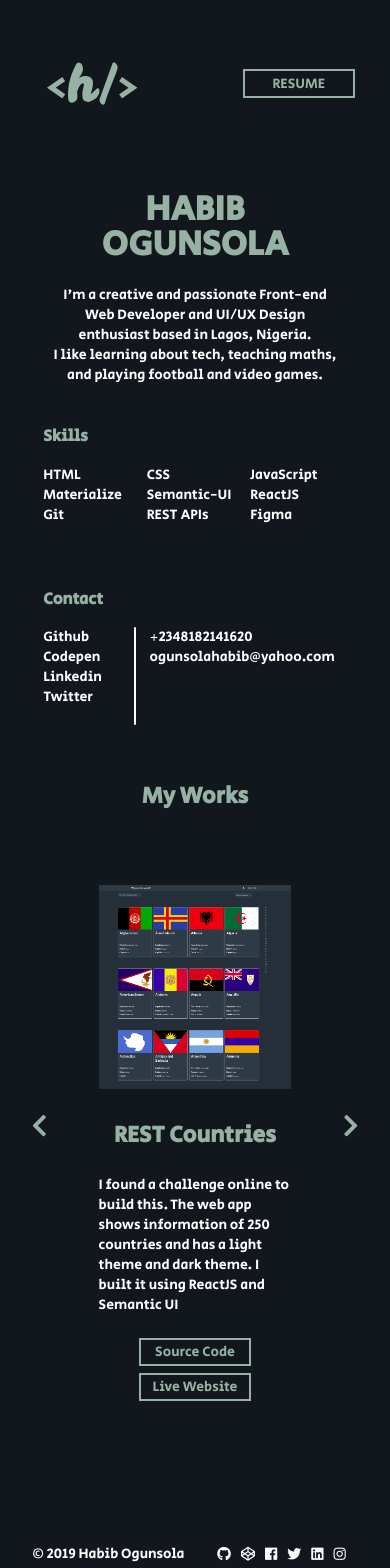
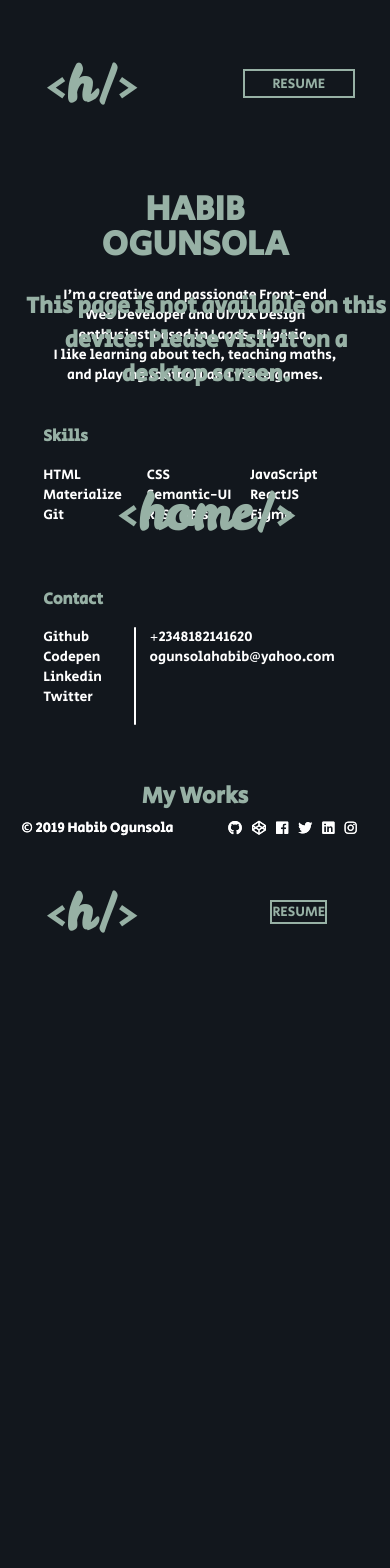
Before and after one commit to ogunsolahabib/portfolio-one, a React (Create React App) app: page / in a window 390 px wide. Shown: the top 1568 px of the page. After the commit the page ends 1076 px from the top, so only its background shows below. Built offline with nearby package versions, Linux system fonts and the light colour scheme.

Commit message:
added N/A message for small screens

```diff
--- a/package.json
+++ b/package.json
@@ -41,5 +41,5 @@
   "bugs": {
     "url": "https://github.com/ogunsolahabib/portfolio-one/issues"
   },
-  "homepage": "https://github.com/ogunsolahabib/portfolio-one#readme"
+  "homepage": "."
 }
--- a/public/style.css
+++ b/public/style.css
@@ -1,7 +1,8 @@
 * {
   box-sizing: border-box;
 }
-html, body{
+html,
+body {
   height: 100%;
 }
 a {
@@ -79,11 +80,12 @@ nav .right {
   min-height: 100%;
   margin-bottom: -40px;
 }
-.matter:after{
-  content:"";
+.matter:after {
+  content: "";
   display: block;
 }
-footer, .matter:after{
+footer,
+.matter:after {
   height: 40px;
 }
 
@@ -183,7 +185,92 @@ footer, .matter:after{
 .arrow i {
   text-align: center;
 }
-
+/* Loader */
+.lds-roller {
+  display: inline-block;
+  position: relative;
+  width: 64px;
+  height: 64px;
+}
+.lds-roller div {
+  animation: lds-roller 1.2s cubic-bezier(0.5, 0, 0.5, 1) infinite;
+  transform-origin: 32px 32px;
+}
+.lds-roller div:after {
+  content: " ";
+  display: block;
+  position: absolute;
+  width: 6px;
+  height: 6px;
+  border-radius: 50%;
+  background: #fff;
+  margin: -3px 0 0 -3px;
+}
+.lds-roller div:nth-child(1) {
+  animation-delay: -0.036s;
+}
+.lds-roller div:nth-child(1):after {
+  top: 50px;
+  left: 50px;
+}
+.lds-roller div:nth-child(2) {
+  animation-delay: -0.072s;
+}
+.lds-roller div:nth-child(2):after {
+  top: 54px;
+  left: 45px;
+}
+.lds-roller div:nth-child(3) {
+  animation-delay: -0.108s;
+}
+.lds-roller div:nth-child(3):after {
+  top: 57px;
+  left: 39px;
+}
+.lds-roller div:nth-child(4) {
+  animation-delay: -0.144s;
+}
+.lds-roller div:nth-child(4):after {
+  top: 58px;
+  left: 32px;
+}
+.lds-roller div:nth-child(5) {
+  animation-delay: -0.18s;
+}
+.lds-roller div:nth-child(5):after {
+  top: 57px;
+  left: 25px;
+}
+.lds-roller div:nth-child(6) {
+  animation-delay: -0.216s;
+}
+.lds-roller div:nth-child(6):after {
+  top: 54px;
+  left: 19px;
+}
+.lds-roller div:nth-child(7) {
+  animation-delay: -0.252s;
+}
+.lds-roller div:nth-child(7):after {
+  top: 50px;
+  left: 14px;
+}
+.lds-roller div:nth-child(8) {
+  animation-delay: -0.288s;
+}
+.lds-roller div:nth-child(8):after {
+  top: 45px;
+  left: 10px;
+}
+/* Loader style ends */
+@keyframes lds-roller {
+  0% {
+    transform: rotate(0deg);
+  }
+  100% {
+    transform: rotate(360deg);
+  }
+}
 .works .work {
   display: grid;
   grid-template-columns: 40% 60%;
@@ -208,8 +295,10 @@ footer, .matter:after{
   display: inline-block;
   margin: 0.5em;
 }
-
-footer{
+.not-available {
+  display: none;
+}
+footer {
   margin-top: 7em;
 }
 
@@ -257,24 +346,25 @@ footer i {
     font-size: 19px;
     vertical-align: middle;
   }
-  .mobile-works{
+  .mobile-works {
     display: none;
   }
 }
-@media only screen and (max-width: 1024px) {
+@media only screen and (max-width: 800px) {
   body {
     padding: 0 2em;
   }
-  nav.main-nav{
+  nav.main-nav {
     grid-template-columns: 40% 20% 40%;
   }
   nav ul,
-  .worksPage header,
-  .worksPage footer,
+  /* .worksPage header,
+  .worksPage footer, */
   .right.arrow-area {
     display: none;
   }
-  .matter, .worksPage {
+  .matter,
+  .worksPage {
     margin: 0.5em auto;
   }
   .name-large {
@@ -287,13 +377,23 @@ footer i {
   .bottom {
     grid-template-rows: 1fr 1fr;
     grid-template-columns: 1fr;
-
   }
   .bottom > * {
     width: 90%;
     padding: 1vw;
   }
-  .mobile-works{
+  .worksPage .matter .works {
+    display: none;
+  }
+  .not-available {
+    display: block;
+    position: absolute;
+    top: 50%;
+    transform: translateY(-50%);
+    text-align: center;
+    font-size: 1.5em;
+  }
+  .mobile-works {
     margin-top: 50px;
   }
 
@@ -310,24 +410,24 @@ footer i {
   .btn-group > * {
     margin: 0.2em;
   }
-  .mobile-works h3{
+  .mobile-works h3 {
     font-size: 23px;
     text-align: center;
   }
-  .mobile-works img{
+
+  .mobile-works img {
     display: block;
     width: auto;
     height: 300px;
     margin: auto;
   }
-  .mobile-works .worksPage{
+  .mobile-works .worksPage {
     margin: auto auto;
   }
-  .dir-btn{
+  .dir-btn {
     position: relative;
-
   }
-  .dir-btn button{
+  .dir-btn button {
     position: absolute;
     top: 5em;
     left: 0;
@@ -337,34 +437,36 @@ footer i {
     font-size: 25px;
   }
   footer {
-    position: static;
-    margin-top: 2em;
+    position: absolute;
+    bottom: 0;
+    left: 0;
+    right: 0;
   }
 }
-@media only screen and (max-width: 500px){
+@media only screen and (max-width: 768px) {
+}
+@media only screen and (max-width: 500px) {
   body {
     padding: 0 1em;
     font-size: 14px;
   }
 
-  .matter, .worksPage {
+  .matter,
+  .worksPage {
     margin: 0.3em auto;
   }
-
 
   .bottom {
     grid-template-rows: 1fr 1fr;
     grid-template-columns: 1fr;
-
   }
-  .bottom #contact ul{
+  .bottom #contact ul {
     grid-template-columns: 30% 5% 55%;
   }
 
-
   .works {
     grid-gap: 0;
-    padding:0;
+    padding: 0;
   }
 
   .btn-group .btn-in {
@@ -374,29 +476,27 @@ footer i {
     width: 8em;
     height: 2em;
   }
-  .mobile-works h3{
+  .mobile-works h3 {
     font-size: 23px;
     text-align: center;
   }
-  .mobile-works img{
+  .mobile-works img {
     display: inline-block;
     width: 100%;
     height: auto;
-
   }
-  .mobile-works button{
+  .mobile-works button {
     display: block;
     width: 100%;
     padding: 0;
   }
-  .mobile-works .worksPage{
+  .mobile-works .worksPage {
     margin: auto auto;
   }
-  .dir-btn{
+  .dir-btn {
     position: relative;
-
   }
-  .dir-btn button{
+  .dir-btn button {
     position: absolute;
     top: 0;
     bottom: 0;
--- a/src/Pages/Works.js
+++ b/src/Pages/Works.js
@@ -2,26 +2,28 @@ import React from "react";
 import Header from "../components/Header";
 import Footer from "../components/Footer";
 import Work from "../components/Work";
+import Loader from "../components/Loader";
+import NA from "../components/NA";
 class Works extends React.Component {
   state = {
     index: 0,
+    isLoading: false,
     worksDB: []
   };
   prev() {
     this.setState(prevState => {
-      if(this.state.index===0){
-        this.setState({index: this.state.worksDB.length-1})
-      } else{
-        return {index: prevState.index > 0 ? this.state.index - 1 : 0};
+      if (this.state.index === 0) {
+        this.setState({ index: this.state.worksDB.length - 1 });
+      } else {
+        return { index: prevState.index > 0 ? this.state.index - 1 : 0 };
       }
-
     });
   }
   next() {
     this.setState(prevState => {
-      if(this.state.index ===this.state.worksDB.length - 1){
-        this.setState({index: 0})
-      }else{
+      if (this.state.index === this.state.worksDB.length - 1) {
+        this.setState({ index: 0, isLoading: false });
+      } else {
         return {
           index:
             prevState.index < this.state.worksDB.length - 1
@@ -29,8 +31,12 @@ class Works extends React.Component {
               : this.state.worksDB.length - 1
         };
       }
-
     });
+  }
+  componentDidUpdate(prevState) {
+    if (prevState.index !== this.state.index && this.state.index.image) {
+      this.setState({ isLoading: true });
+    }
   }
   componentDidMount() {
     this.setState({
@@ -81,13 +87,20 @@ class Works extends React.Component {
                 <i className="fas fa-chevron-left" />
               </button>
             </div>
+
+            {this.state.isLoading ? (
+              <Loader />
+            ) : (
               <Work index={this.state.worksDB[this.state.index]} />
+            )}
+
             <div className="dir-btn right-btn">
               <button onClick={this.next.bind(this)} className="btn btn-arrow">
                 <i className="fas fa-chevron-right" />
               </button>
             </div>
           </div>
+          <NA />
         </div>
         <Footer />
       </div>
--- /dev/null
+++ b/src/components/Loader.js
@@ -0,0 +1,16 @@
+import React from "react";
+const Loader = props => {
+  return (
+    <div className="lds-roller">
+      <div />
+      <div />
+      <div />
+      <div />
+      <div />
+      <div />
+      <div />
+      <div />
+    </div>
+  );
+};
+export default Loader;
--- /dev/null
+++ b/src/components/NA.js
@@ -0,0 +1,19 @@
+import React from "react";
+import { Link } from "react-router-dom";
+const NA = () => {
+  return (
+    <div className="not-available">
+      <h3>
+        This page is not available on this device. Please visit it on a desktop
+        screen.
+      </h3>
+      <br />
+      <div>
+        <Link className="brand-logo" to="/">
+          <h1>&lt;home/&gt;</h1>
+        </Link>
+      </div>
+    </div>
+  );
+};
+export default NA;
--- a/src/components/Work.js
+++ b/src/components/Work.js
@@ -1,13 +1,15 @@
 import React from "react";
+import Loader from "../components/Loader";
 
 class Work extends React.Component {
   state = {
+    isLoading: true,
     data: this.props.index
   };
 
   checkReady() {
-    if (!this.props.index) {
-      return <p>loading</p>;
+    if (!this.props.index && this.state.isLoading) {
+      return <Loader />;
     } else {
       return (
         <div className="work" id="work-0">
@@ -37,7 +39,6 @@ class Work extends React.Component {
                     <button className="btn btn-primary">Live Website</button>
                   </a>
                 </div>
-
               </div>
             </div>
           </div>
```
Lines whose indentation alone changed are shown as unchanged.
